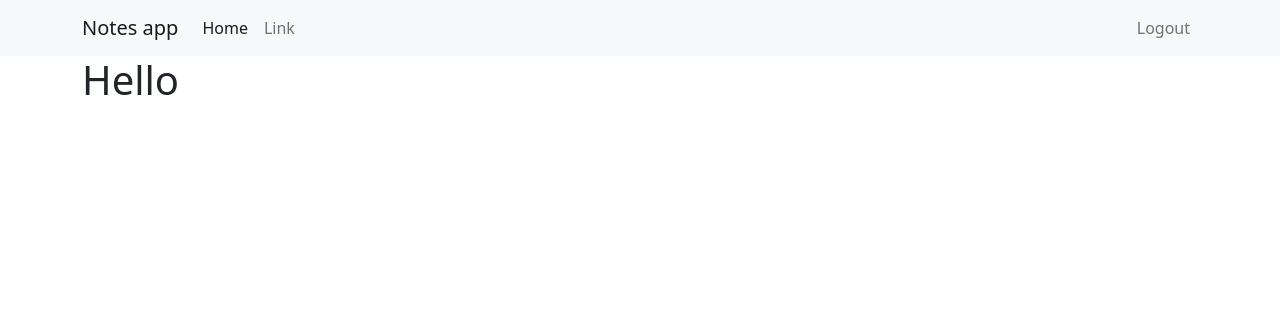
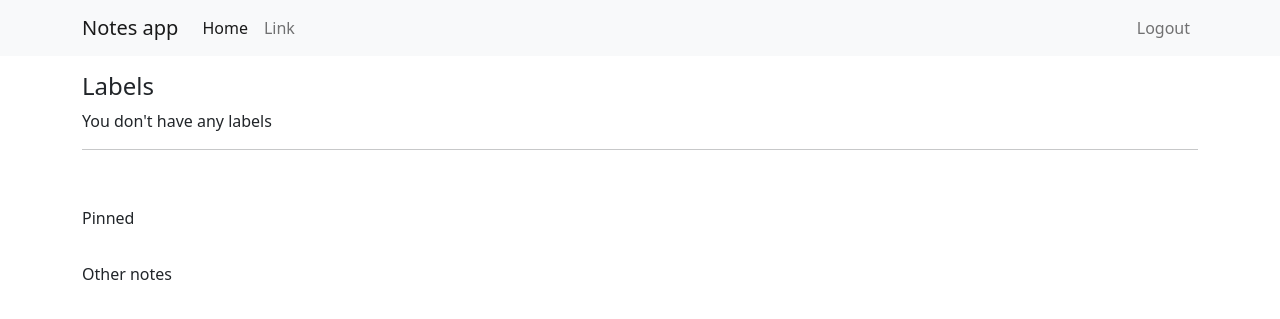
Before and after one commit to TrellixVulnTeam/skript-p2_LNKZ, a Django app: page / in a window 1280 px wide. Shown: the top 319 px of the page. Run offline with Django 3.2, Linux system fonts and the light colour scheme; the visitor is signed in with stand-in values (Sample User, id 1); data that the repository does not hold is empty.

Commit message:
Notes and labels display

```diff
--- a/project/notes/templates/notes/index.html
+++ b/project/notes/templates/notes/index.html
@@ -1,11 +1,13 @@
 {% extends 'master.html' %}
 
 {% block content %}
-<div class="row">
+
+{% include 'notes/label_list.html' with labels=labels %}
+
+<div class="row mt-4">
     <div class="col">
-       <h1>
-           Hello
-       </h1>
+        {% include 'notes/notes.html' with notes=pinned title='Pinned' %}
+        {% include 'notes/notes.html' with notes=notes title='Other notes' %}
     </div>
 </div>
 {% endblock %}
--- /dev/null
+++ b/project/notes/templates/notes/label_list.html
@@ -0,0 +1,21 @@
+<div class="row mt-3">
+    <div class="col">
+        <h4>Labels</h4>
+        {% if labels.count > 0 %}
+        <div class="row">
+            {% for label in labels %}
+                <div class="col">
+                    <a href="">
+                        <span class="badge bg-primary">{{label.title}}</span>
+                    </a>
+                </div>
+            {% endfor %}
+        </div>
+        {% else %}
+        <p>
+            You don't have any labels
+        </p>
+        {% endif %}
+        <hr>
+    </div>
+</div>
--- /dev/null
+++ b/project/notes/templates/notes/notes.html
@@ -0,0 +1,27 @@
+<div class="row mt-3">
+    <div class="col">
+        <p class="font-weight-bold">
+            {{title}}
+        </p>
+        {% if labels.count > 0 %}
+        <div class="row">
+            {% for note in notes %}
+                <div class="col-md-3">
+
+                    <div class="card">
+                        <div class="card-body">
+                            <h4>
+                                {{note.title}}
+                            </h4>
+                            <p>
+                                {{note.content}}
+                            </p>
+                        </div>
+                    </div>
+
+                </div>
+            {% endfor %}
+        </div>
+        {% endif %}
+    </div>
+</div>
--- a/project/notes/urls.py
+++ b/project/notes/urls.py
@@ -2,6 +2,7 @@
 from django.urls import path
 from . import views
 
+app_name = 'notes'
 urlpatterns = [
-    path('', views.index, name='notes_index'),
+    path('', views.index, name='index'),
 ]
--- a/project/notes/views.py
+++ b/project/notes/views.py
@@ -1,7 +1,12 @@
 from django.shortcuts import render
-from django.http import HttpResponse
+from .models import Note, Label
+from django.contrib.auth.decorators import login_required, permission_required
 
 
-# Create your views here.
+@login_required
 def index(request):
-    return render(request, 'notes/index.html')
+    tmp_notes = Note.objects.filter(owner=request.user)
+    labels = Label.objects.filter(owner=request.user)
+    pinned = [x for x in tmp_notes if x.pinned]
+    notes = set(tmp_notes) - set(pinned)
+    return render(request, 'notes/index.html', {'notes': notes, 'labels': labels, 'pinned': pinned})
```
Also changed, not shown: project/templates/registration/login.html (+11 -11 lines).
